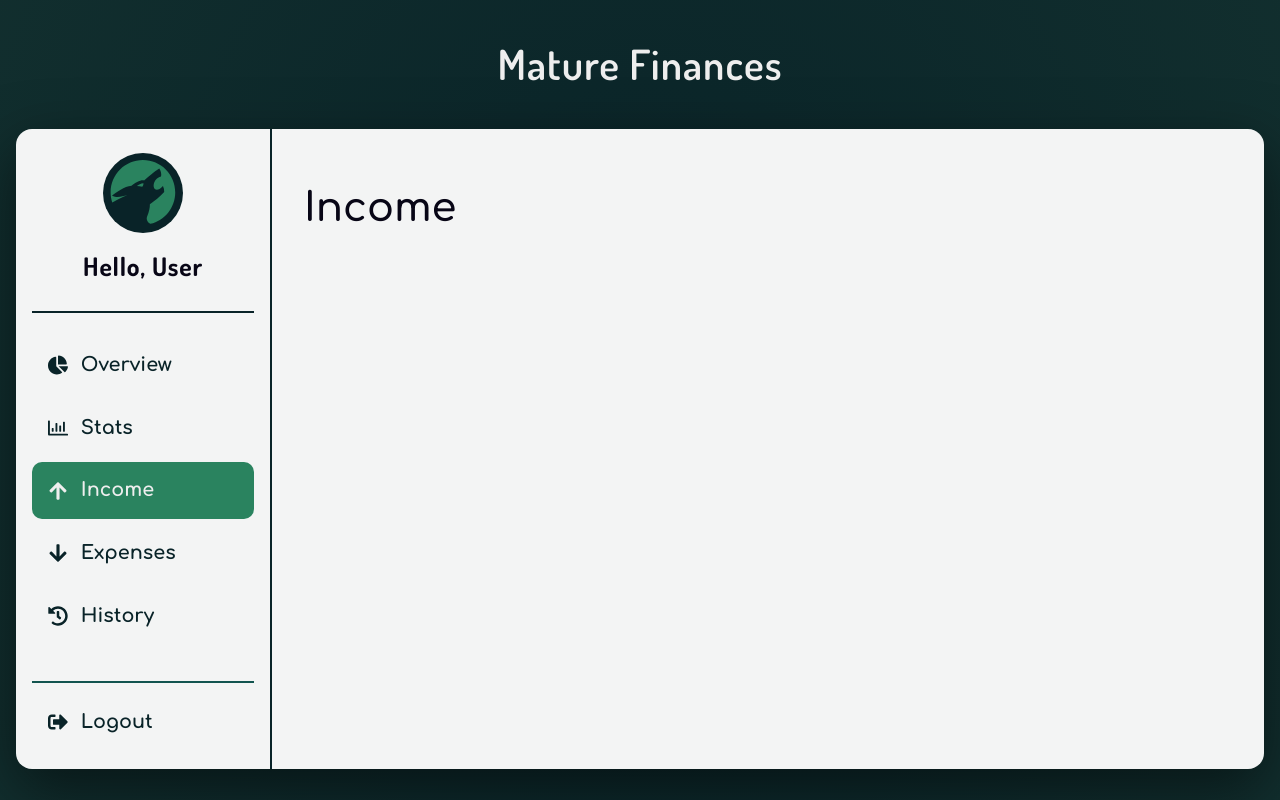
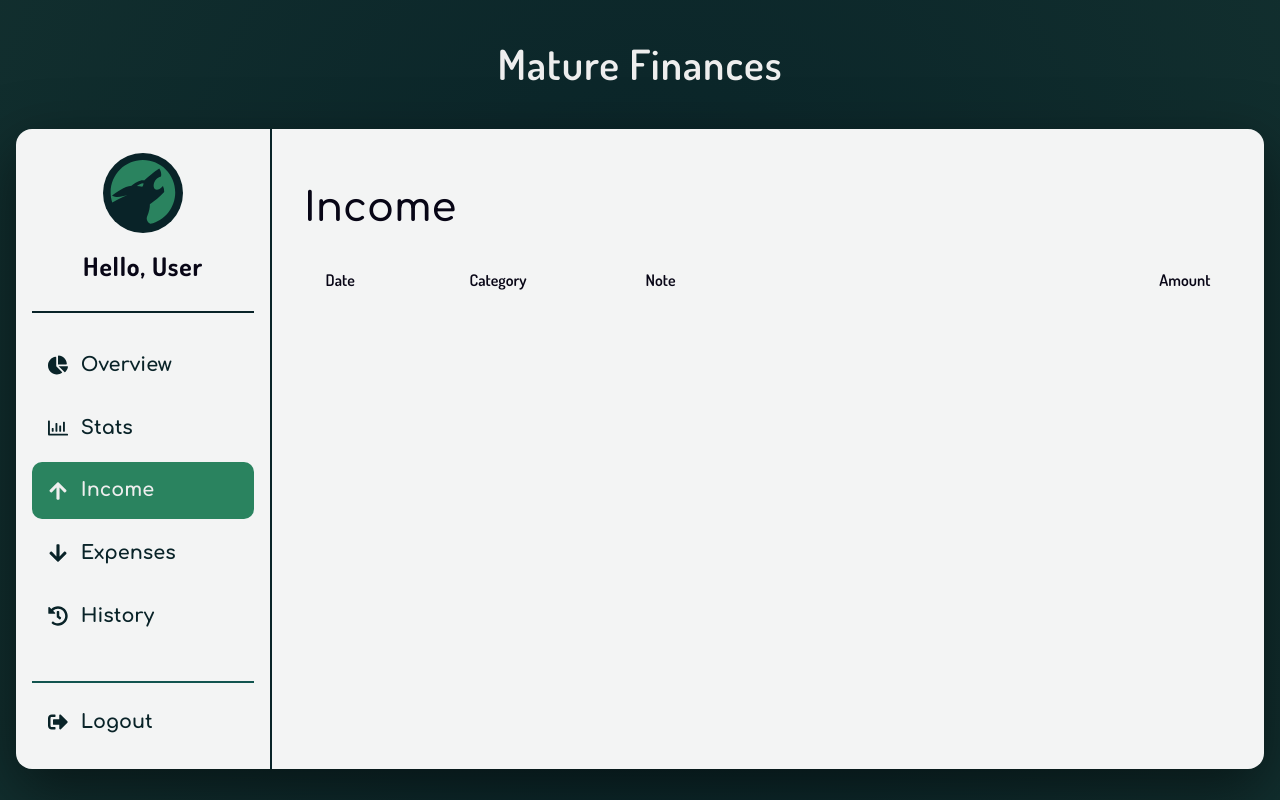
Before and after one commit to Martynas-Mockapetris/Mature-Finanse-APP, a React (Vite) app in the folder frontend/: page /income in a window 1280 px wide. Built offline with nearby package versions, Linux system fonts and the light colour scheme.

Commit message:
Show category name in transaction list and  headers

```diff
--- a/frontend/src/components/TransactionList.jsx
+++ b/frontend/src/components/TransactionList.jsx
@@ -1,4 +1,4 @@
-import { getTransactionsByType } from '../services/storage';
+import { getTransactionsByType, findCategory } from '../services/storage';
 import '../styles/TransactionList.css';
 
 const TransactionList = ({ type }) => {
@@ -6,9 +6,16 @@ const TransactionList = ({ type }) => {
 
   return (
     <ul className="transaction-list">
+      <li className="transaction-item--header">
+        <span className="transaction-date-header">Date</span>
+        <span className="transaction-category-header">Category</span>
+        <span className="transaction-note-header">Note</span>
+        <span className="transaction-amount-header">Amount</span>
+      </li>
       {transactions.map((transaction) => (
         <li key={transaction.id} className={`transaction-item transaction-item--${type}`}>
           <span className="transaction-date">{transaction.date}</span>
+          <span className="transaction-category">{findCategory(type, transaction.categoryId)?.name ?? 'Unknown category'}</span>
           <span className="transaction-note">{transaction.note}</span>
           <span className="transaction-amount">{transaction.amount.toFixed(2)}</span>
         </li>
--- a/frontend/src/styles/TransactionList.css
+++ b/frontend/src/styles/TransactionList.css
@@ -6,9 +6,19 @@
   margin-top: 2rem;
 }
 
+.transaction-item--header {
+  display: grid;
+  grid-template-columns: 8rem 10rem 1fr auto;
+  gap: 1rem;
+  align-items: center;
+  padding: 0.8rem 1.35rem;
+  font-weight: 600;
+  color: var(--secondary-text-color);
+}
+
 .transaction-item {
   display: grid;
-  grid-template-columns: 8rem 1fr auto;
+  grid-template-columns: 8rem 10rem 1fr auto;
   gap: 1rem;
   align-items: center;
   padding: 0.8rem 1rem;
```
